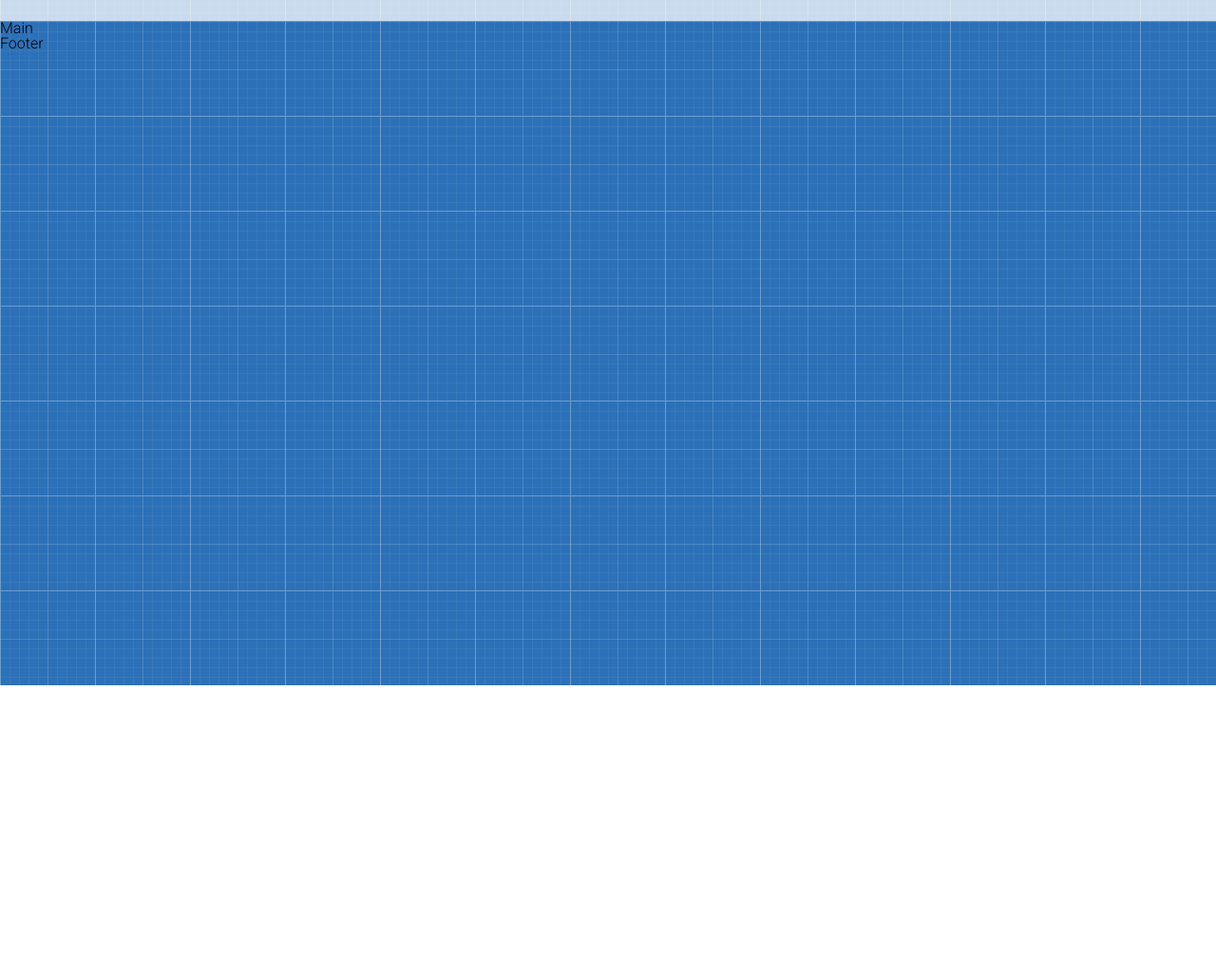
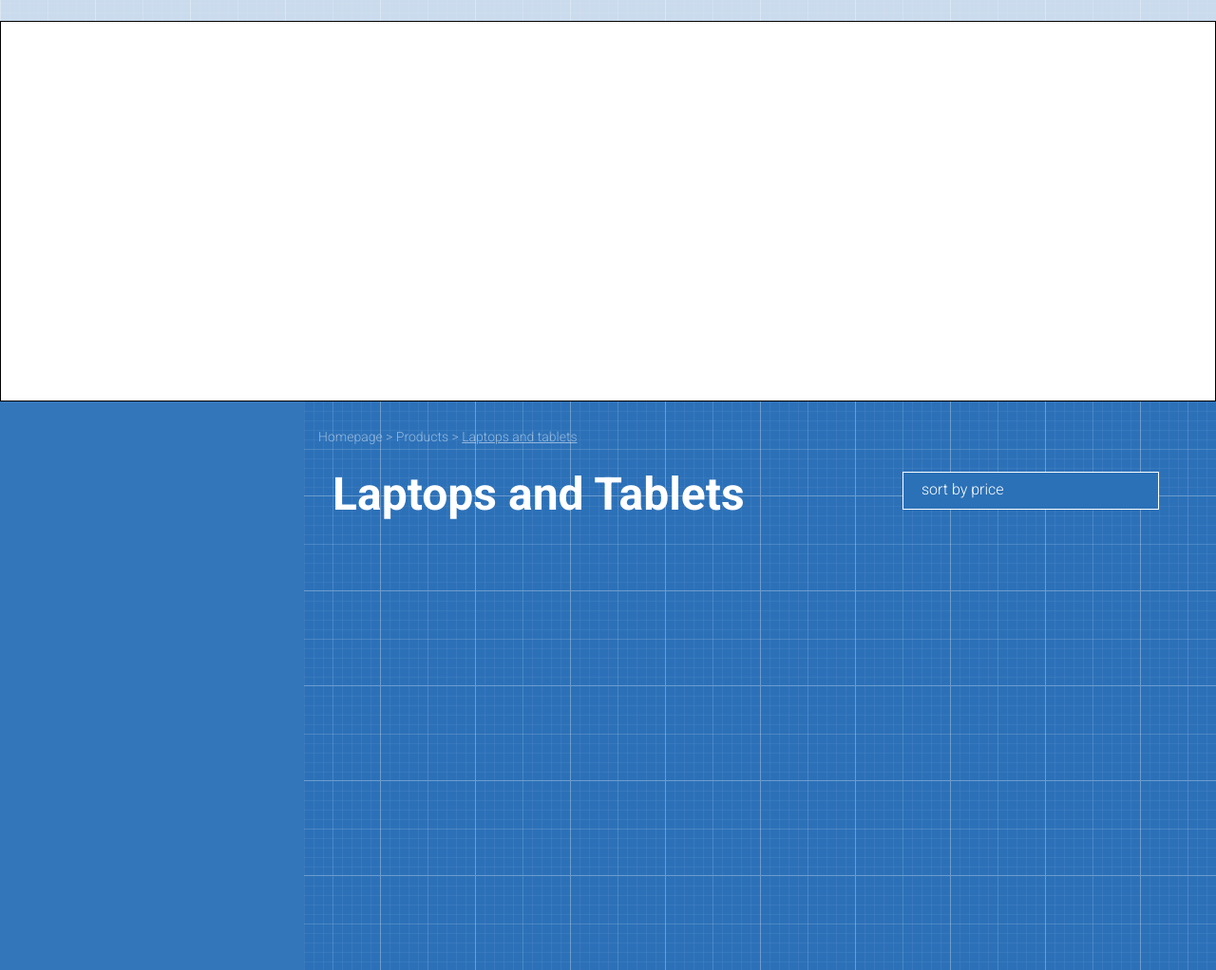
Before and after one commit to ggghlhd/shop-project, a plain HTML site: page index.html in a window 1280 px wide. Shown: the part 78-1100 px from the top of the page at 95% size. Before the commit the page ends 800 px from the top, so only its background shows below. Drawn offline with Linux system fonts and the light colour scheme.

Commit message:
samostiyna

```diff
--- a/index.html
+++ b/index.html
@@ -59,7 +59,35 @@
         </div>
       </div>
     </header>
-    <main>Main</main>
+    <main>
+      <div
+        class="SWIPE"
+        style="height: 401px; border: 1px solid black; background-color: white"
+      ></div>
+      <div class="centerr">
+        <aside class="col-3 sidem"></aside>
+        <div class="mainnn col-9">
+          <div class="randomtxt">
+            Homepage > Products > <a class="line">Laptops and tablets</a>
+          </div>
+          <div class="row col-12 txtandsel">
+            <div class="col-7 bigtxt">Laptops and Tablets</div>
+            <div class="col-4 select">
+              <ul>
+                <li>
+                  sort by price
+                  <ul>
+                    <li>sort by name</li>
+                    <li>sort by date</li>
+                    <li>sort by popularity</li>
+                  </ul>
+                </li>
+              </ul>
+            </div>
+          </div>
+        </div>
+      </div>
+    </main>
     <footer class="footer">Footer</footer>
   </body>
 </html>
--- a/style.css
+++ b/style.css
@@ -18,6 +18,18 @@ body {
 [class*="col-"] {
   padding-left: 15px;
   padding-right: 15px;
+}
+.col-4 {
+  width: 33.33334%;
+}
+.col-5 {
+  width: 41.6666%;
+}
+.col-12 {
+  width: 100%;
+}
+.col-9 {
+  width: 75%;
 }
 .col-3 {
   width: 25%;
@@ -150,3 +162,62 @@ nav ul li:hover > ul {
 .mark {
   font-size: 12px;
 }
+.sidem {
+  height: 825px;
+  background-color: #3476ba;
+}
+.mainnn {
+  height: 2181px;
+}
+.centerr {
+  display: flex;
+}
+.randomtxt {
+  margin: 30px 0px;
+  font-size: 14px;
+  color: rgba(255, 255, 255, 0.502);
+}
+.line {
+  text-decoration: underline rgba(255, 255, 255, 0.502) 1px;
+}
+.txtandsel {
+  display: flex;
+  justify-content: start;
+}
+.select {
+  display: flex;
+  margin-left: auto;
+}
+.bigtxt {
+  justify-self: flex-start;
+  color: white;
+  font-size: 48px;
+  font-weight: bold;
+}
+.select ul {
+  width: 100%;
+}
+/* .select ul > ul {
+  width: %;
+} */
+.select ul > li {
+  /* display: flex; */
+  align-items: center;
+  height: 40px;
+  background-color: #2b71b7;
+  color: #fff;
+  border: #fff 1px solid;
+  padding-top: 10px;
+  padding-left: 19px;
+}
+.select ul > li > ul {
+  display: none;
+}
+.select ul > li:hover ul {
+  width: 318px;
+  display: flex;
+  flex-direction: column;
+  position: relative;
+  top: 14px;
+  left: -20px;
+}
```
